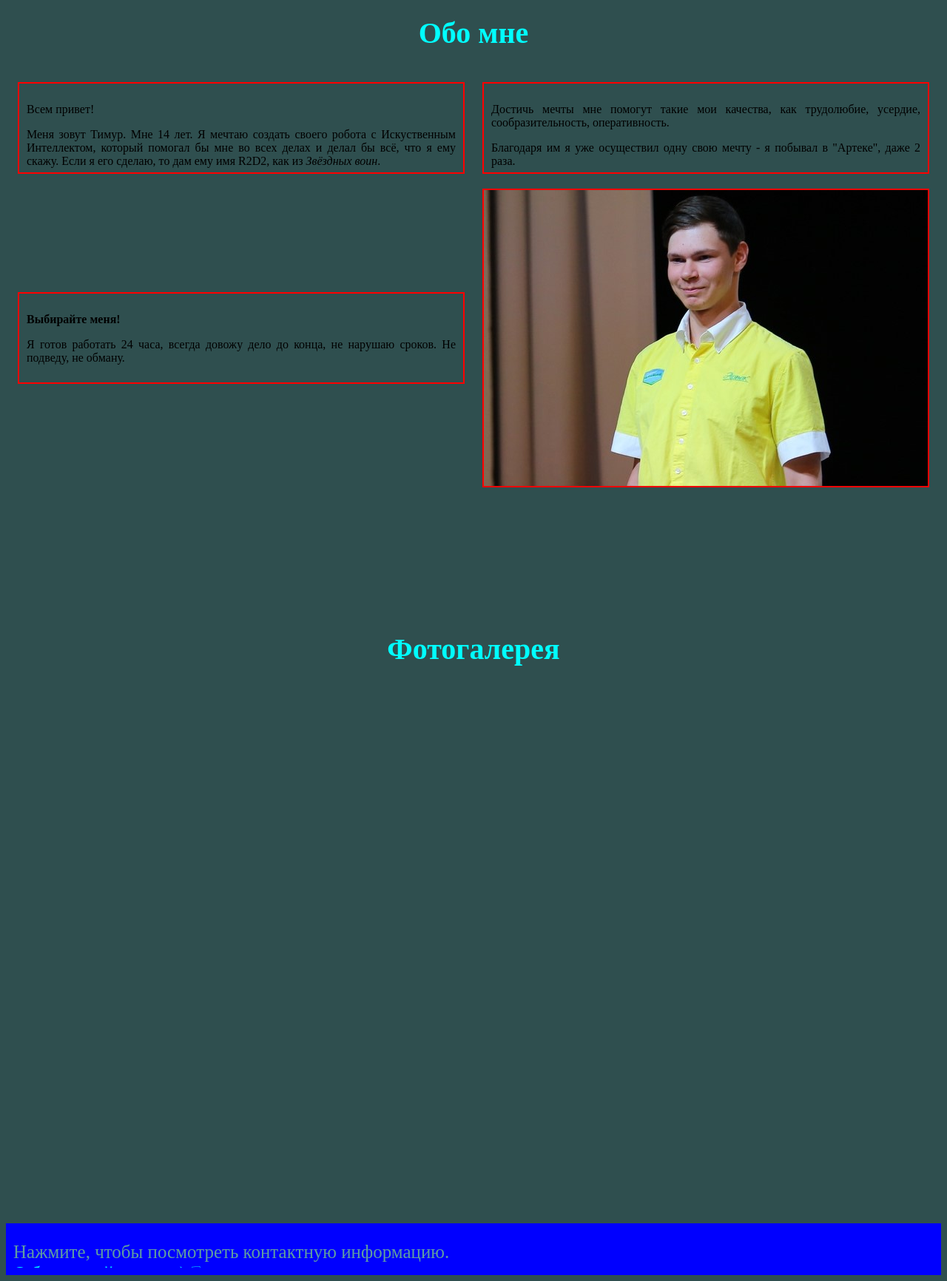
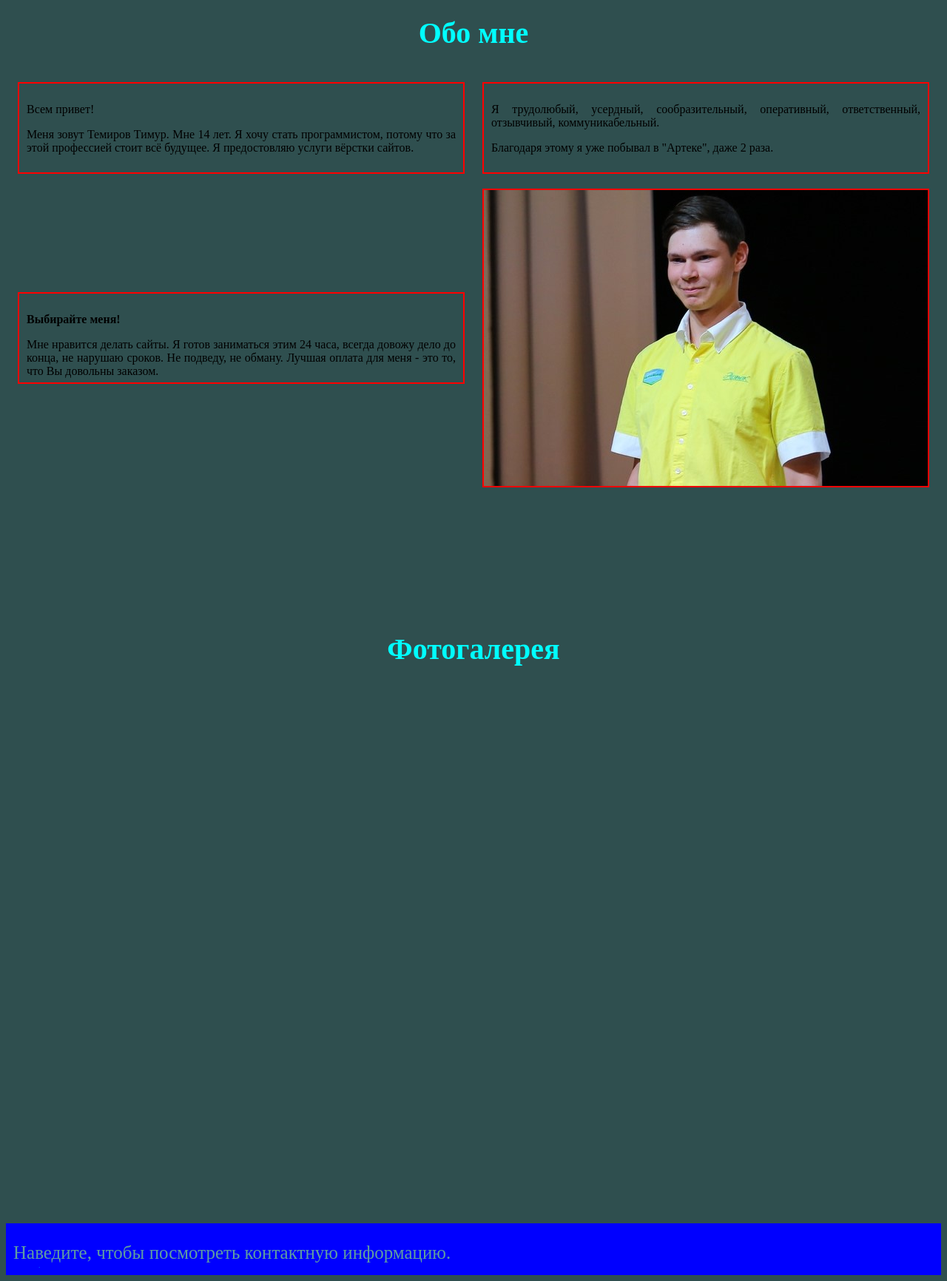
Before and after one commit to Timur1414/Timur1414.github.io, a plain HTML site: page index.html in a window 1280 px wide. Shown: the part 820-2552 px from the top of the page at 74% size. Drawn offline with Linux system fonts and the light colour scheme.

Commit message:
0.0
немного изменит текст

```diff
--- a/index.html
+++ b/index.html
@@ -1,4 +1,4 @@
-<!--заполнить, сделать скрины, придумать название и сделать его ярким(бросающимся в глаза), мигание для кнопки контактов-->
+<!--заполнить, сделать скрины, придумать название и сделать его ярким(бросающимся в глаза)-->
 <!DOCTYPE html>
 <html lang="ru">
 <head>
@@ -20,12 +20,12 @@
 
     <section id="kontent" class="kontent"><h2 class="zag">Обо мне</h2>
         <div class="about1"><p>Всем привет!</p>
-        <p>Меня зовут Тимур. Мне 14 лет. Я мечтаю создать своего робота с Искуственным Интеллектом, который помогал бы мне во всех делах и делал бы всё, что я ему скажу. Если я его сделаю, то дам ему имя R2D2, как из <cite>Звёздных воин</cite>.</p></div>
+        <p>Меня зовут Темиров Тимур. Мне 14 лет. Я хочу стать программистом, потому что за этой профессией стоит всё будущее. Я предостовляю услуги вёрстки сайтов. <!--Я мечтаю создать своего робота с Искуственным Интеллектом, который помогал бы мне во всех делах и делал бы всё, что я ему скажу. Если я его сделаю, то дам ему имя R2D2, как из <cite>Звёздных воин</cite>.--></p></div>
 
-    <div class="about2"><p>Достичь мечты мне помогут такие мои качества, как трудолюбие, усердие, сообразительность, оперативность. </p><p>Благодаря им я уже осуществил одну свою мечту - я побывал в "Артеке", даже 2 раза.</p></div>
+    <div class="about2"><p>Я трудолюбый, усердный, сообразительный, оперативный, ответственный, отзывчивый, коммуникабельный.</p><p>Благодаря этому я уже побывал в "Артеке", даже 2 раза.</p></div>
 
         <div class="about3"><p><strong>Выбирайте меня!</strong></p>
-        <p>Я готов работать 24 часа, всегда довожу дело до конца, не нарушаю сроков. Не подведу, не обману.</p></div> <!--планы, завлечь, почему именно я-->
+        <p>Мне нравится делать сайты. Я готов заниматься этим 24 часа, всегда довожу дело до конца, не нарушаю сроков. Не подведу, не обману. Лучшая оплата для меня - это то, что Вы довольны заказом.</p></div> <!--планы, завлечь, почему именно я-->
         <div class="me"></div></section>
 
         <section id="photos" class="photos">
@@ -34,7 +34,7 @@
     </main>
     <footer>
         <section id="kontakts" class="kontakts">
-            <p class="more"><span class="foot">Нажмите, чтобы посмотреть контактную информацию.</span> <span>О</span>
+            <p class="more"><span class="foot">Наведите, чтобы посмотреть контактную информацию.</span> <span>О</span>
             <span>б</span>
             <span>р</span>
             <span>а</span>
@@ -47,7 +47,7 @@
             <span>ь</span>
             <span>:</span>
             <span>)</span>
-            <span>☟</span></p>
+            <span>↓</span></p>
             <p>Автор сайта: <cite>Темиров Тимур</cite>.</p>
             <p>Телефон: <cite>+7(977) 323 95-98</cite></p>
             <p>Почта: <cite>tima.temirov.2005@mail.ru</cite></p>
--- a/style.css
+++ b/style.css
@@ -1,4 +1,6 @@
 /*подобрать шрифты, цвета*/
+
+
 @keyframes anim_prev {
     from {
         background-image: url(1.jpg);
@@ -166,6 +168,7 @@ li {
     font-size: 25px;
 }
 .kontakts {
+    line-height: 30px;
     color: aqua;
     overflow: hidden;
     height: 60px;
@@ -176,7 +179,7 @@ li {
     animation: foot_anim 2s infinite;
 }
 .kontakts:hover {
-    height: 180px;
+    height: 210px;
     width: 100%;
 }
 footer {
```
